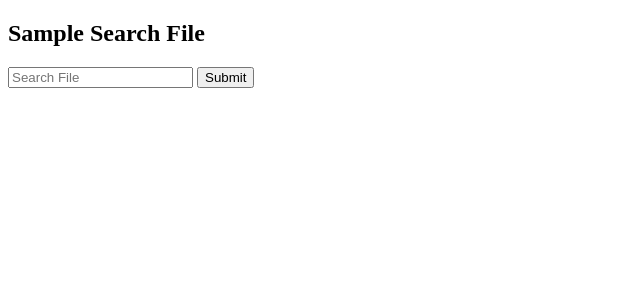
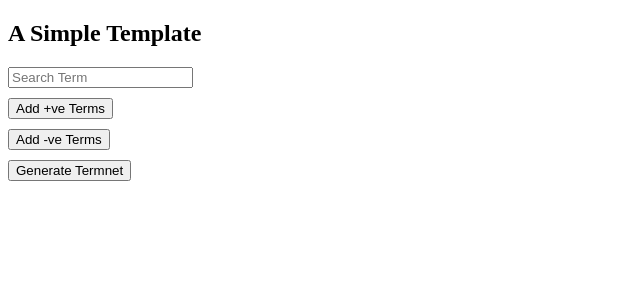
Before and after one commit to sethu1504/Termnet, a Flask app: page /search in a window 1280 px wide. Shown: the top 300 px of the page, without its empty margins (0-640 px from the left). Run offline with Flask 2, Linux system fonts and the light colour scheme; some libraries are stand-ins or nearby versions.

Commit message:
Adding, removing terms

```diff
--- a/flaskr/templates/search.html
+++ b/flaskr/templates/search.html
@@ -1,32 +1,50 @@
 <!DOCTYPE html>
 <html lang="en">
 	<head>
-    	<title>Sample Search File</title>
+    	<title>Just a Template</title>
 	</head>
-	<h2>Sample Search File</h2>
-	<form id="search_book" method="post">
-    	<input type="text" placeholder="Search File" id="search_query"/>
-        <button type="submit">Submit</button>
+	<h2>A Simple Template</h2>
+	<form id="search_term" method="post">
+      <div>
+        <div style="margin-bottom: 10px">
+          <input type="text" placeholder="Search Term" id="search_query"/>
+        </div>
+        <div>
+          <div id="positive" style="margin-bottom: 10px">
+            <input type="button" id="add" value="Add +ve Terms" onclick="AddTerms('pos');" />
+            <div id="positive_terms" style="margin-bottom: 10px">
+
+            </div>
+          </div>
+        </div>
+        <div>
+          <div id="negative" style="margin-bottom: 10px">
+            <input type="button" id="add" value="Add -ve Terms" onclick="AddTerms('neg');" />
+            <div id="negative_terms" style="margin-bottom: 10px">
+
+            </div>
+          </div>
+        </div>
+      </div>
+      <button type="submit">Generate Termnet</button>
     </form>
-    <div id="file_content_display" style="visibility: hidden;">
-    	<p id="ile_content"></p>
-    </div>
 </html>
 <script src="http://ajax.googleapis.com/ajax/libs/jquery/1.9.1/jquery.min.js"></script>
 <script>
-        $(document).on('submit', '#search_book', function(e){
-   e.preventDefault();
 
-   $.ajax({
-       type:'POST',
-       url:'../search_file',
-       data:{
-           query:$("#search_query").val(),
-       },
-       success:function(data, textStatus, jqXHR){
-       	document.getElementById("file_content_display").style.visibility = "visible"
-       	document.getElementById("ile_content").innerHTML = data
-       }
-   });
-});
+        function AddTerms(idType) {
+        if(idType === "pos")
+          var pos = $("#positive_terms")
+        else
+          var pos = $("#negative_terms")
+        pos.append('<div><input type="text" id="term" value="" style="margin-top: 10px" /> <input type="button" value="x" style="margin-left: 5px" onclick="removeItem(this);"/> </div>');
+    }
+
+    function removeItem(element) {
+    // Removes an element from the document
+    var term_element = document.getElementById("term");
+    element.parentNode.removeChild(element);
+    term_element.parentNode.removeChild(term_element);
+}
+
     </script>
```
